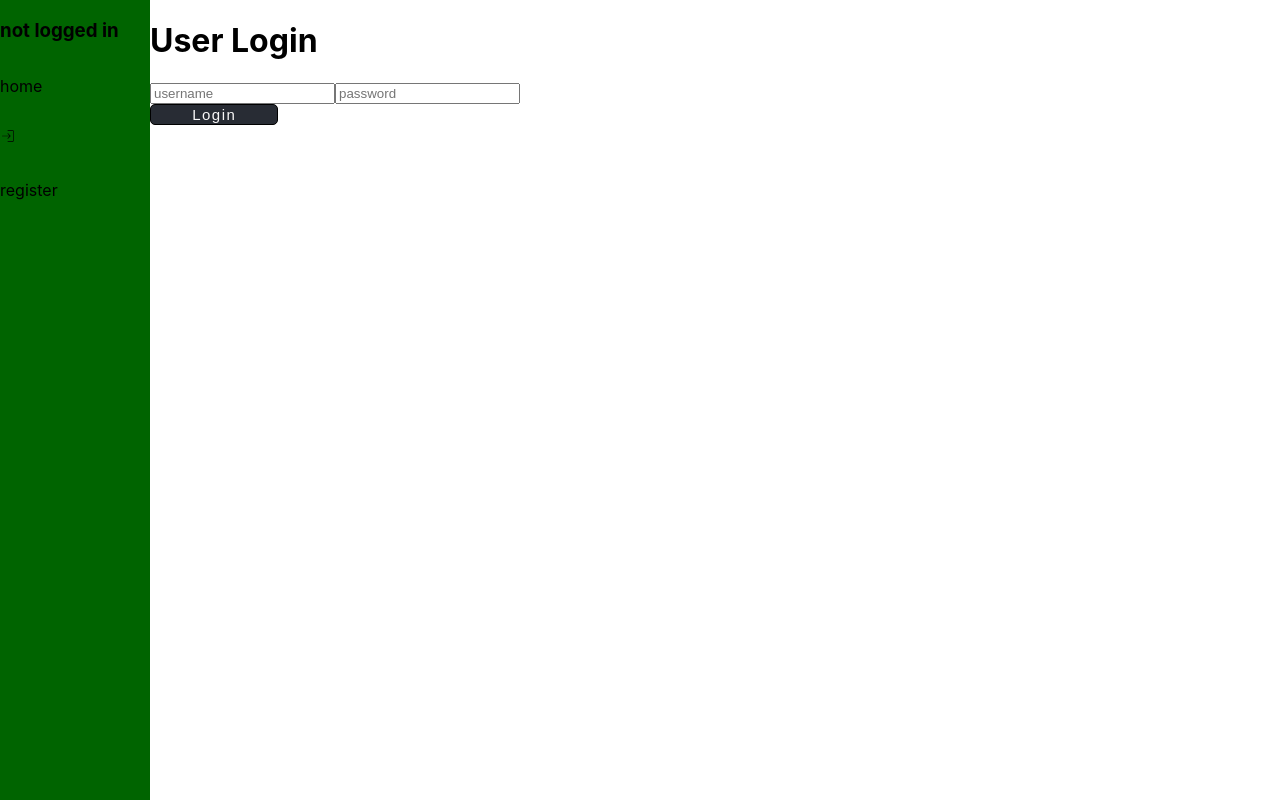
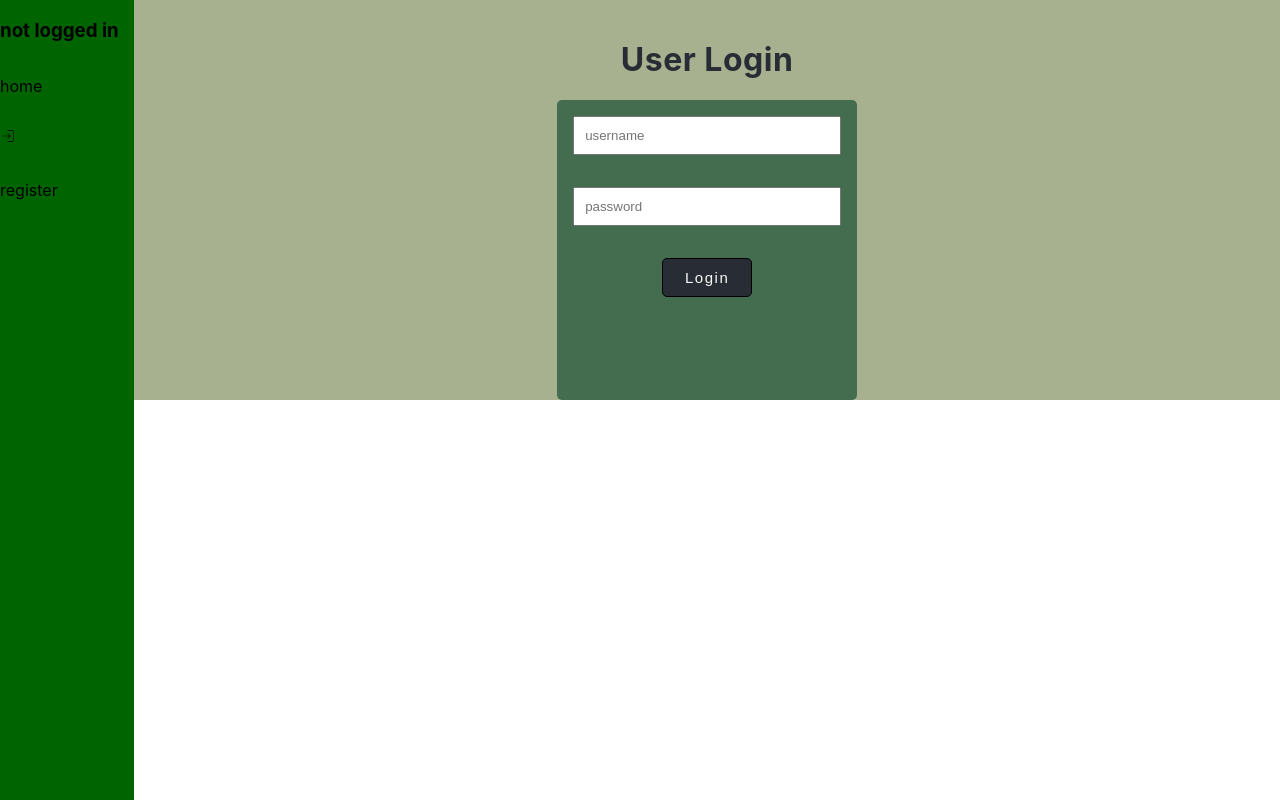
Before and after one commit to chubrubbaloo/uppgift3-frontend, a React (Create React App) app: page /login in a window 1280 px wide. Built offline with nearby package versions, Linux system fonts and the light colour scheme.

Commit message:
updated css for LoginView

```diff
--- a/src/Login/LoginView.css
+++ b/src/Login/LoginView.css
@@ -1,5 +1,5 @@
 .login_view{
-    background-color: rgba(95, 128, 142, 0.66);
+    background-color: rgba(158, 169, 132, 0.906);
     display: grid;
     align-items: flex-start;
     justify-content: center;
@@ -15,7 +15,7 @@
 }
 
 .login_view .form{
-    background-color:rgb(78, 142, 150) ;
+    background-color:rgb(68, 109, 80) ;
     border-radius: 5px;
     display: flex;
     flex-direction: column;
@@ -41,6 +41,6 @@ button.submit{
     letter-spacing: 1.5px;
     font-size: 15px;
     width: 30%;
-    align-self: end;
+    align-self: center;
     cursor: pointer;
 }
--- a/src/Login/LoginView.js
+++ b/src/Login/LoginView.js
@@ -31,7 +31,7 @@ export default function LoginView({onSuccessfulLogin = (user) => {}}) {
     return (
         <>
 
-        <div className="login">
+        <div className="login_view">
             <h1>User Login</h1>
             <div className="form" onKeyPress={(event) => {if (event.key === "Enter") submit()}}>
                 <input ref={usernameInput} placeholder="username"/>
```
